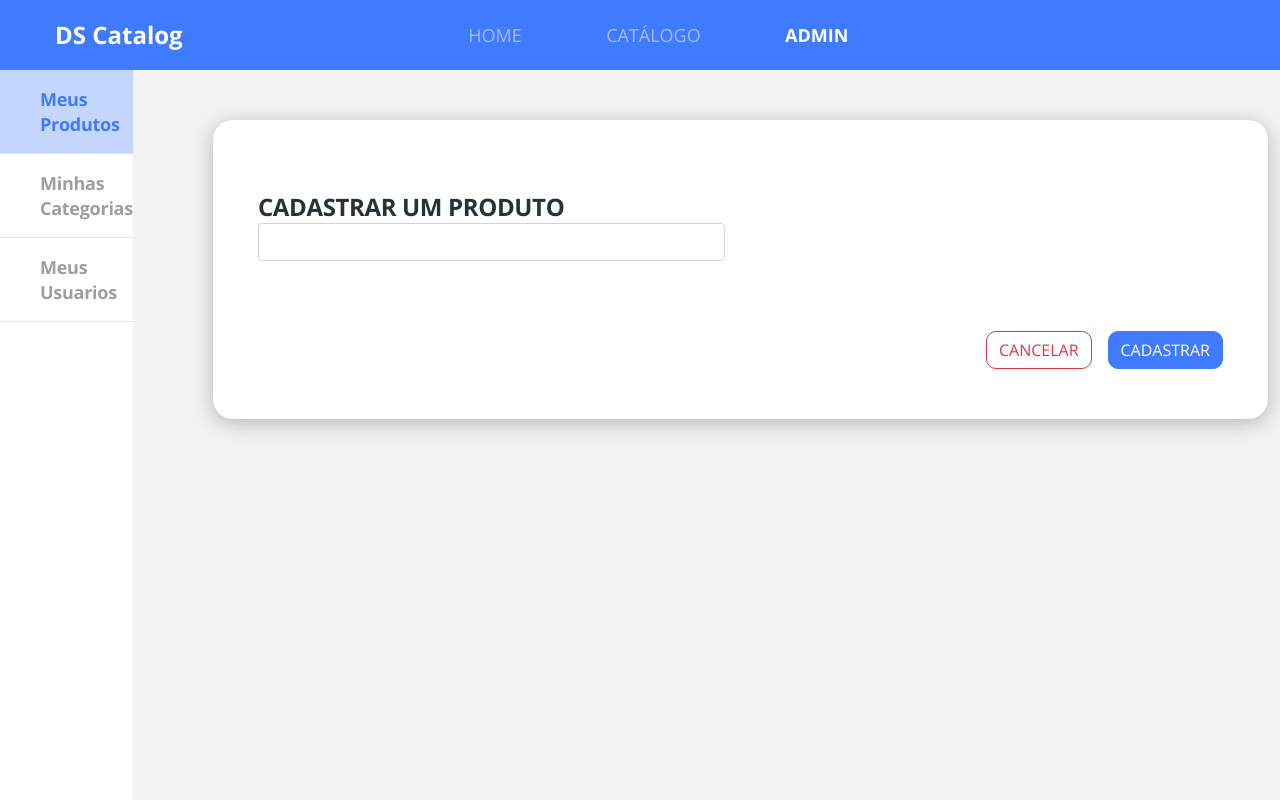
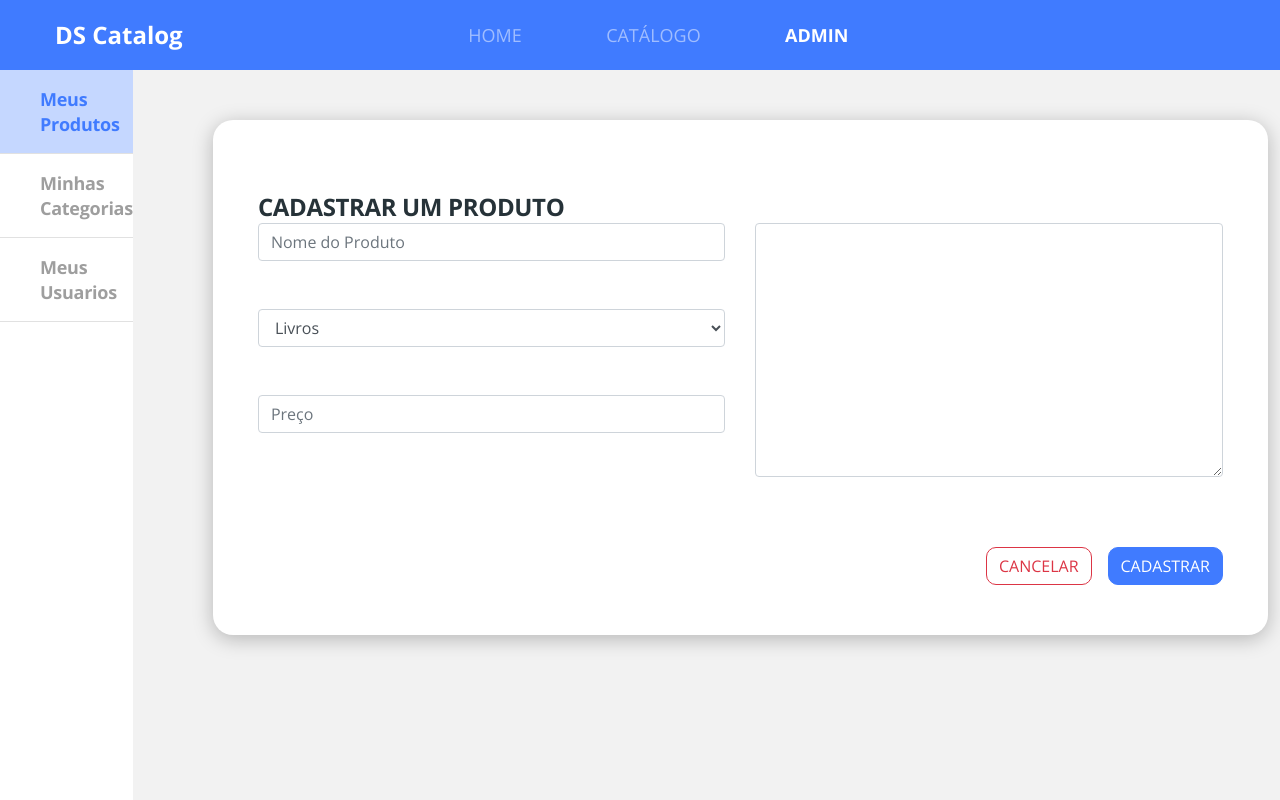
Before and after one commit to AlvaroPotel/dscatalog-bootcamp-devsuperior, a React (Create React App) app in the folder front-web/: page /admin/products/create in a window 1280 px wide. Shown: the top 800 px of the page. Built offline with nearby package versions, Linux system fonts and the light colour scheme.

Commit message:
Finish base form Cap3

```diff
--- a/front-web/src/pages/Admin/components/Products/Form/index.tsx
+++ b/front-web/src/pages/Admin/components/Products/Form/index.tsx
@@ -1,16 +1,91 @@
-import React from 'react';
+import { makeRequest } from 'core/utils/request';
+import React, { useState } from 'react';
 import BaseForm from '../../BaseForm';
 import './styles.scss';
 
+type FormState = {
+    name:string;
+    price: string;
+    category: string;
+    description: string;
+}
+
+type FormEvent = React.ChangeEvent<HTMLInputElement | HTMLSelectElement | HTMLTextAreaElement>;
+
 const Form = () => {
+    const [formData, setFormData] = useState<FormState>({
+        name: '',
+        price:'',
+        category:'1',
+        description:''
+    });
+
+    const handleOnChange = (event: FormEvent) => {
+        const name = event.target.name;
+        const value = event.target.value;
+
+        console.log({name, value});
+        setFormData(data => ({...data, [name]:value}));
+    }
+
+    const handleSubmit = (event: React.FormEvent<HTMLFormElement>) => {
+        event.preventDefault();
+        const payload = {
+          ...formData,
+          imgUrl:'https://bordalo.observador.pt/v2/rs:fill:900/c:433:433:nowe:0:0/q:86/plain/https://s3.observador.pt/wp-content/uploads/2020/02/25151553/xbox-scarlett_heroandwire-logo-longbullets_433x433_acf_cropped.jpg',
+          categories: [{id: formData.category}]
+        }
+
+        console.log(payload);
+        makeRequest({url:'/products', method:'POST', data:payload }).then(()=> {
+            setFormData({ name:'', category:'', price:'', description:''})
+        });
+    }
+
     return (
-        <BaseForm title="cadastrar um produto">
-           <div className="row">
-                <div className="col-6">
-                    <input type="text" className="form-control" />
+        <form onSubmit={handleSubmit}>
+            <BaseForm title="cadastrar um produto">
+                <div className="row">
+                        <div className="col-6">
+                            <input
+                                value={formData.name}
+                                name="name"
+                                type="text"
+                                className="form-control mb-5"
+                                onChange={handleOnChange}
+                                placeholder="Nome do Produto"
+                            />
+                            <select
+                                    value={formData.category}
+                                    className="form-control mb-5"
+                                    onChange={handleOnChange}
+                                    name="category">
+                                <option value="1">Livros</option>
+                                <option value="3">Computadores</option>
+                                <option value="2">Eletronicos</option>
+
+                            </select>
+                            <input
+                                value={formData.price}
+                                name="price"
+                                type="text"
+                                className="form-control"
+                                onChange={handleOnChange}
+                                placeholder="Preço"
+                            />
+                        </div>
+                        <div className="col-6">
+                            <textarea
+                                name=""
+                                onChange={handleOnChange}
+                                cols={30}
+                                className="form-control"
+                                rows={10}/>
+
+                        </div>
                 </div>
-           </div>
-        </BaseForm>
+            </BaseForm>
+        </form>
     );
 }
 
--- a/front-web/src/pages/Catalog/index.tsx
+++ b/front-web/src/pages/Catalog/index.tsx
@@ -41,9 +41,9 @@
             </div>
             {productsResponse && (
             <Pagination
-            totalPages={productsResponse.totalPages}
-            activePage={activePage}
-            onChange={page => setActivePage(page)}
+                totalPages={productsResponse.totalPages}
+                activePage={activePage}
+                onChange={page => setActivePage(page)}
             />
             )}
         </div>
```
